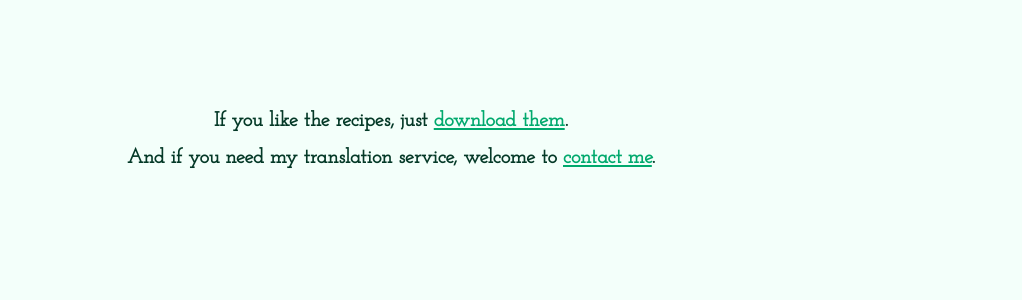
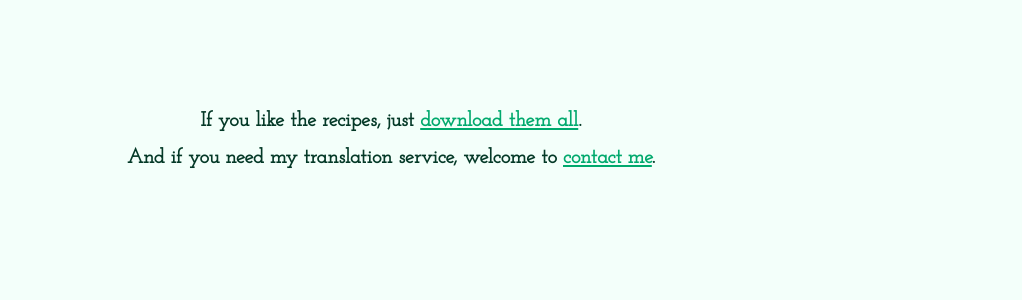
Before and after one commit to naqadaqe/naqadaqe.github.io, a Jekyll site: the page built from _posts/2022-07-14-recipe-translation.markdown, in a window 1280 px wide and 900 px high, scrolled down 5782 px. Shown: the part 470-770 px from the top of the window, without its empty margins (249-1271 px from the left). Built offline with Jekyll 4.4.1, drawn with Linux system fonts in a browser that asks for light colours.

Commit message:
bulk urls added

```diff
--- a/_posts/2022-07-14-recipe-translation.markdown
+++ b/_posts/2022-07-14-recipe-translation.markdown
@@ -121,6 +121,6 @@
 
 <br/><br/>
 
-##### If you like the recipes, just [download them](/assets/posts/write/recipe-translation/){: target="_blank"}.
+##### If you like the recipes, just <a href="../assets/posts/write/recipe-translation/" target="_blank" onclick="window.open('../assets/posts/write/recipe-translation/translate-nasilemak.pdf'); window.open('../assets/posts/write/recipe-translation/translate-roticanai.pdf'); window.open('../assets/posts/write/recipe-translation/translate-baozi.pdf'); window.open('../assets/posts/write/recipe-translation/translate-curry.pdf');">download them all</a>.
 
 ##### And if you need my translation service, welcome to [contact me]({{ site.url }}/contact).
```
